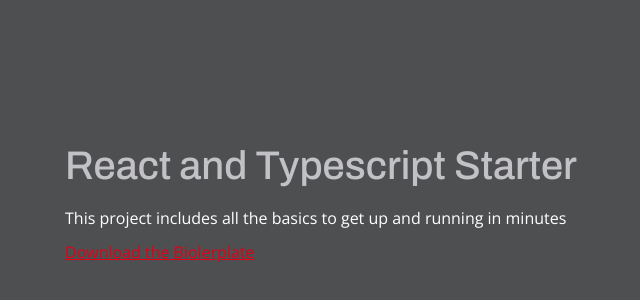
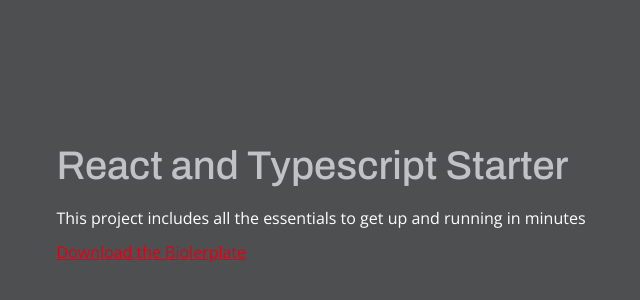
Before and after one commit to TommyScribble/pattern-library-v2, a React (Create React App) app: page / in a window 1280 px wide. Shown: the part 190-490 px from the top of the page, without its empty margins (319-959 px from the left). Built offline with nearby package versions, Linux system fonts and the light colour scheme.

Commit message:
update index.html

```diff
--- a/public/index.html
+++ b/public/index.html
@@ -6,8 +6,8 @@
     <meta name="viewport" content="width=device-width, initial-scale=1" />
     <meta name="theme-color" content="#000000" />
     <meta
-      name="description"
-      content="Web site created using create-react-app"
+      name="Scribbles React and Typescript Starter"
+      content="A rapid website starter for building using ReactJS and Typescript"
     />
     <link rel="apple-touch-icon" href="%PUBLIC_URL%/logo192.png" />
     <!--
@@ -24,7 +24,7 @@
       work correctly both with client-side routing and a non-root public URL.
       Learn how to configure a non-root public URL by running `npm run build`.
     -->
-    <title>React App</title>
+    <title>Scribbles React and Typescript Starter</title>
   </head>
   <body>
     <noscript>You need to enable JavaScript to run this app.</noscript>
--- a/src/App.tsx
+++ b/src/App.tsx
@@ -11,7 +11,7 @@
 			<header className={styles.header}>
 				<Heading tagNumber={1} className={styles.title} headingText='React and Typescript Starter'/>
 				<Text className={styles.para}>
-					This project includes all the basics to get up and running in
+					This project includes all the essentials to get up and running in
 					minutes
 				</Text>
 				<Anchor
```
